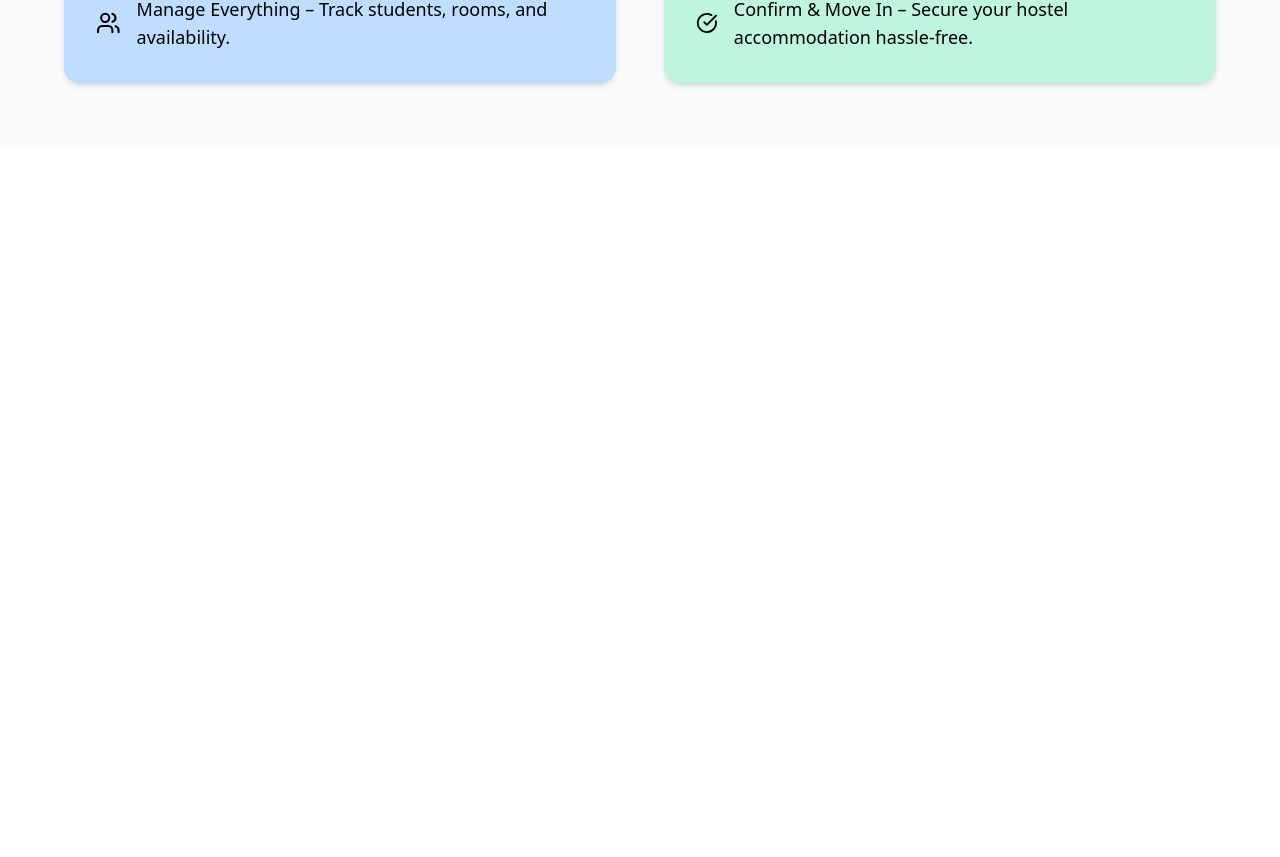
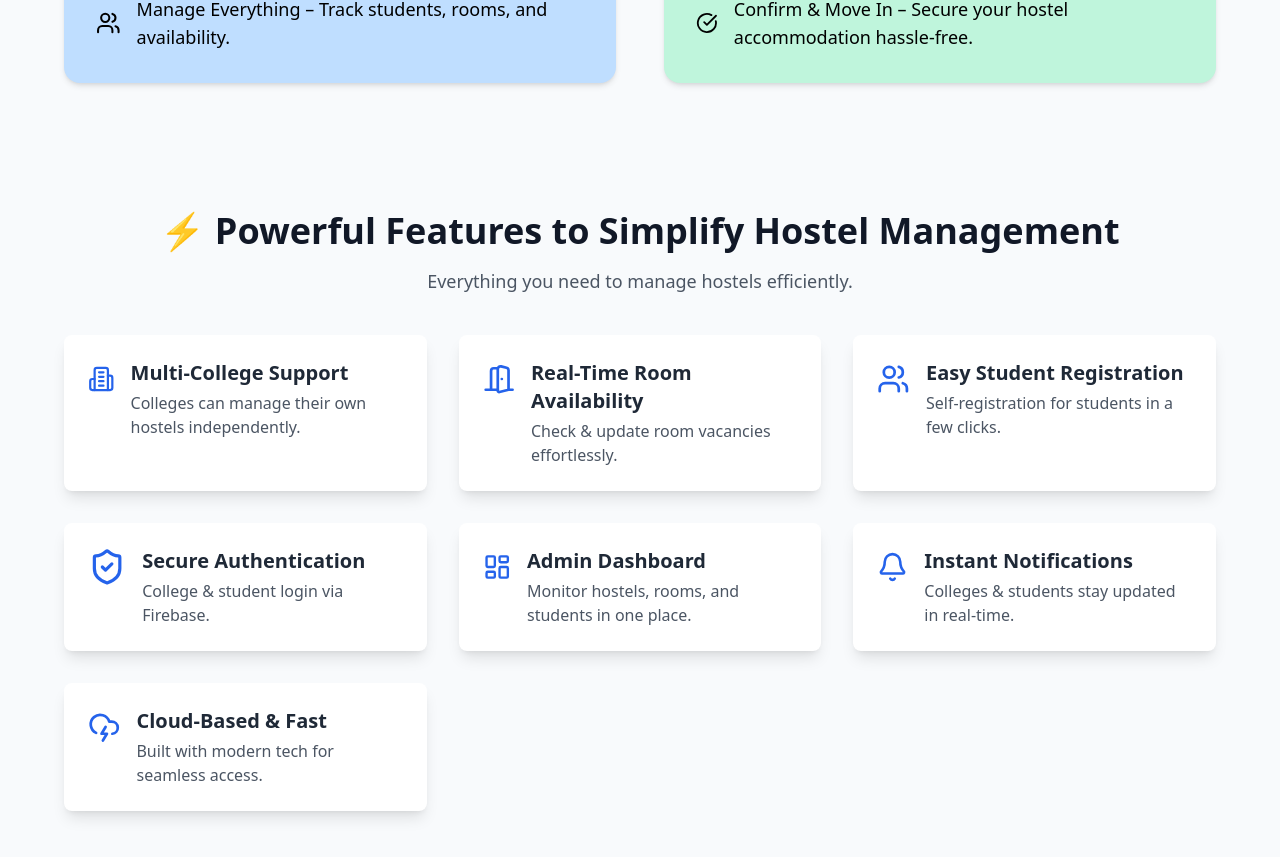
Before and after one commit to dev-aditya-lab/EnderDevs-Hostel-Management-System, a React (Vite) app: page / in a window 1280 px wide. Shown: the part 1119-1976 px from the top of the page. Before the commit the page ends 1266 px from the top, so only its background shows below. Built offline with nearby package versions, Linux system fonts and the light colour scheme.

Commit message:
FeaturesSection add

```diff
--- /dev/null
+++ b/src/components/FeaturesSection.jsx
@@ -0,0 +1,37 @@
+import { CheckCircle, Building2, Users, ShieldCheck, Bell, CloudLightning, LayoutDashboard, DoorOpen } from "lucide-react";
+
+const features = [
+  { icon: Building2, title: "Multi-College Support", desc: "Colleges can manage their own hostels independently." },
+  { icon: DoorOpen, title: "Real-Time Room Availability", desc: "Check & update room vacancies effortlessly." },
+  { icon: Users, title: "Easy Student Registration", desc: "Self-registration for students in a few clicks." },
+  { icon: ShieldCheck, title: "Secure Authentication", desc: "College & student login via Firebase." },
+  { icon: LayoutDashboard, title: "Admin Dashboard", desc: "Monitor hostels, rooms, and students in one place." },
+  { icon: Bell, title: "Instant Notifications", desc: "Colleges & students stay updated in real-time." },
+  { icon: CloudLightning, title: "Cloud-Based & Fast", desc: "Built with modern tech for seamless access." },
+];
+
+export default function FeaturesSection() {
+  return (
+    <section className="py-16 bg-[#F8FAFC] text-center px-6">
+      <div className="max-w-6xl mx-auto">
+        <h2 className="text-4xl font-bold text-gray-900">⚡ Powerful Features to Simplify Hostel Management</h2>
+        <p className="text-lg text-gray-600 mt-4">Everything you need to manage hostels efficiently.</p>
+
+        <div className="grid grid-cols-1 sm:grid-cols-2 lg:grid-cols-3 gap-8 mt-10">
+          {features.map((feature, index) => (
+            <div
+              key={index}
+              className="flex items-start gap-4 p-6 bg-white rounded-lg shadow-lg hover:shadow-xl transition-all duration-300"
+            >
+              <feature.icon className="w-10 h-10 text-[#2563eb]" />
+              <div className="text-left">
+                <h3 className="text-xl font-semibold text-gray-800">{feature.title}</h3>
+                <p className="text-gray-600 mt-1">{feature.desc}</p>
+              </div>
+            </div>
+          ))}
+        </div>
+      </div>
+    </section>
+  );
+}
--- a/src/pages/Home/Home.jsx
+++ b/src/pages/Home/Home.jsx
@@ -1,3 +1,4 @@
+import FeaturesSection from "@/components/FeaturesSection"
 import HowItWorks from "@/components/HowItWorks"
 import L_Hero from "@/components/L_Hero"
 import Navbar from "@/components/Navbar"
@@ -8,6 +9,7 @@ function Home() {
         <Navbar/>
         <L_Hero/>
         <HowItWorks/>
+        <FeaturesSection/>
     </>
   )
 }
```
